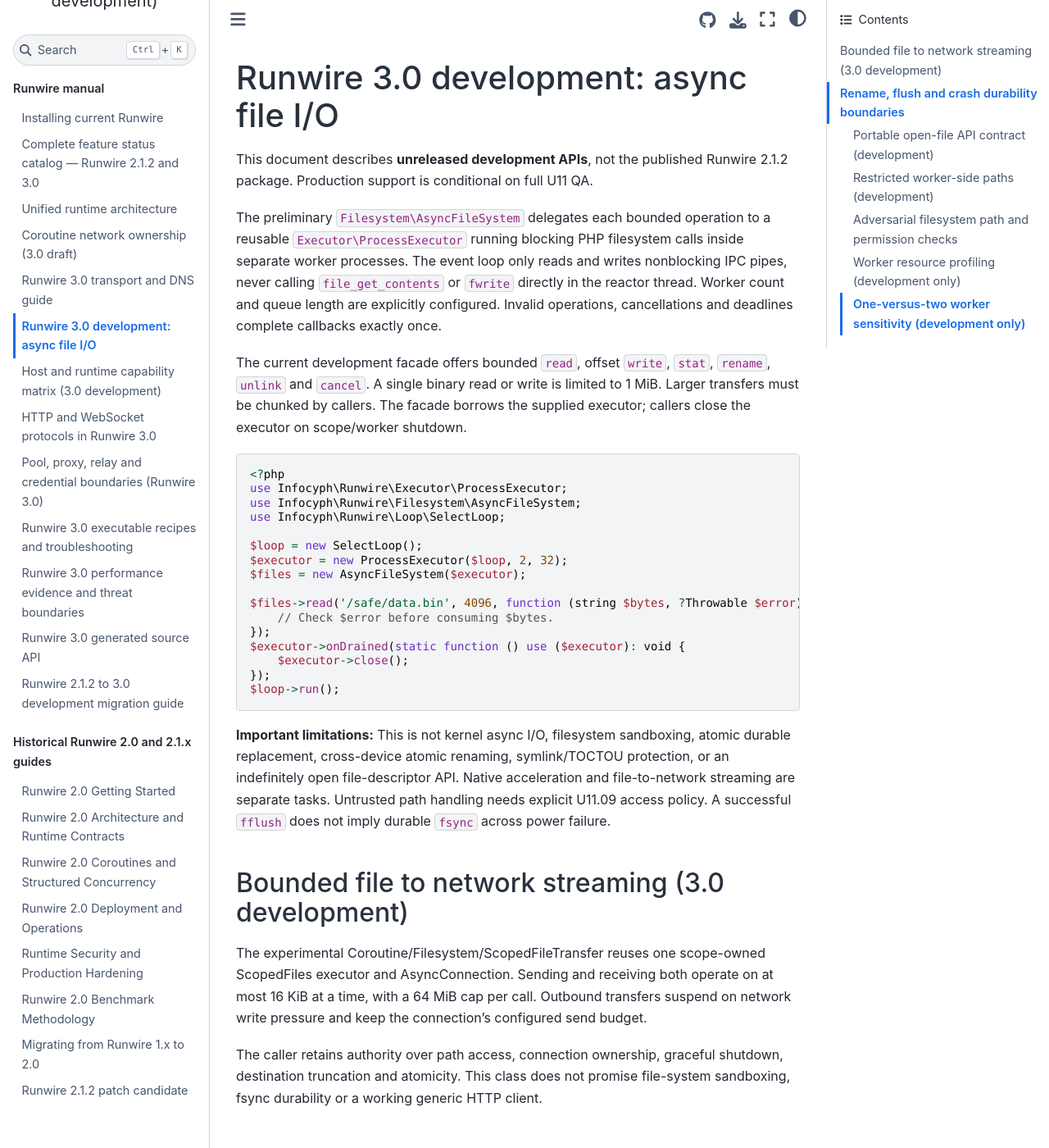
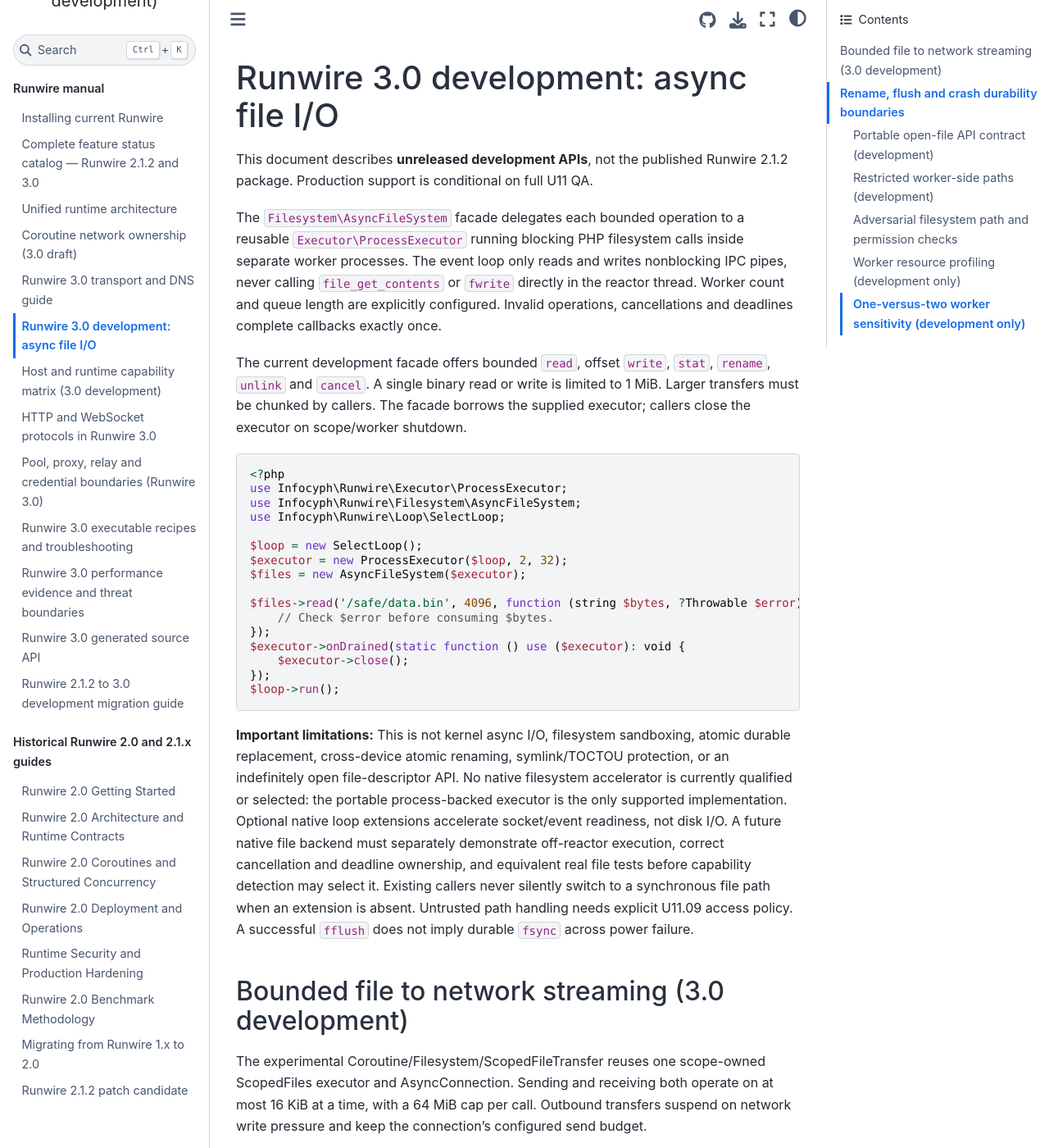
Before and after one commit to infocyph/Runwire, a Sphinx documentation site: the page built from docs/async-file-io-3.0.rst, in a window 1280 px wide and 1400 px high. Shown: the whole window at 82% size. Built offline with Sphinx 7.4.7 and the Sphinx Book theme 1.1.4, drawn with Linux system fonts in a browser that asks for light colours.

Commit message:
docs(filesystem): disclose native acceleration qualification and portable fallback policy

```diff
--- a/docs/async-file-io-3.0.rst
+++ b/docs/async-file-io-3.0.rst
@@ -5,7 +5,7 @@
 This document describes **unreleased development APIs**, not the published
 Runwire 2.1.2 package. Production support is conditional on full U11 QA.
 
-The preliminary ``Filesystem\AsyncFileSystem`` delegates each bounded
+The ``Filesystem\AsyncFileSystem`` facade delegates each bounded
 operation to a reusable ``Executor\ProcessExecutor`` running blocking PHP
 filesystem calls inside separate worker processes. The event loop only
 reads and writes nonblocking IPC pipes, never calling ``file_get_contents``
@@ -41,7 +41,13 @@
 **Important limitations:** This is not kernel async I/O, filesystem
 sandboxing, atomic durable replacement, cross-device atomic renaming,
 symlink/TOCTOU protection, or an indefinitely open file-descriptor API.
-Native acceleration and file-to-network streaming are separate tasks.
+No native filesystem accelerator is currently qualified or selected: the
+portable process-backed executor is the only supported implementation.
+Optional native loop extensions accelerate socket/event readiness, not disk
+I/O. A future native file backend must separately demonstrate off-reactor
+execution, correct cancellation and deadline ownership, and equivalent real
+file tests before capability detection may select it. Existing callers never
+silently switch to a synchronous file path when an extension is absent.
 Untrusted path handling needs explicit U11.09 access policy. A successful
 ``fflush`` does not imply durable ``fsync`` across power failure.
 
```
